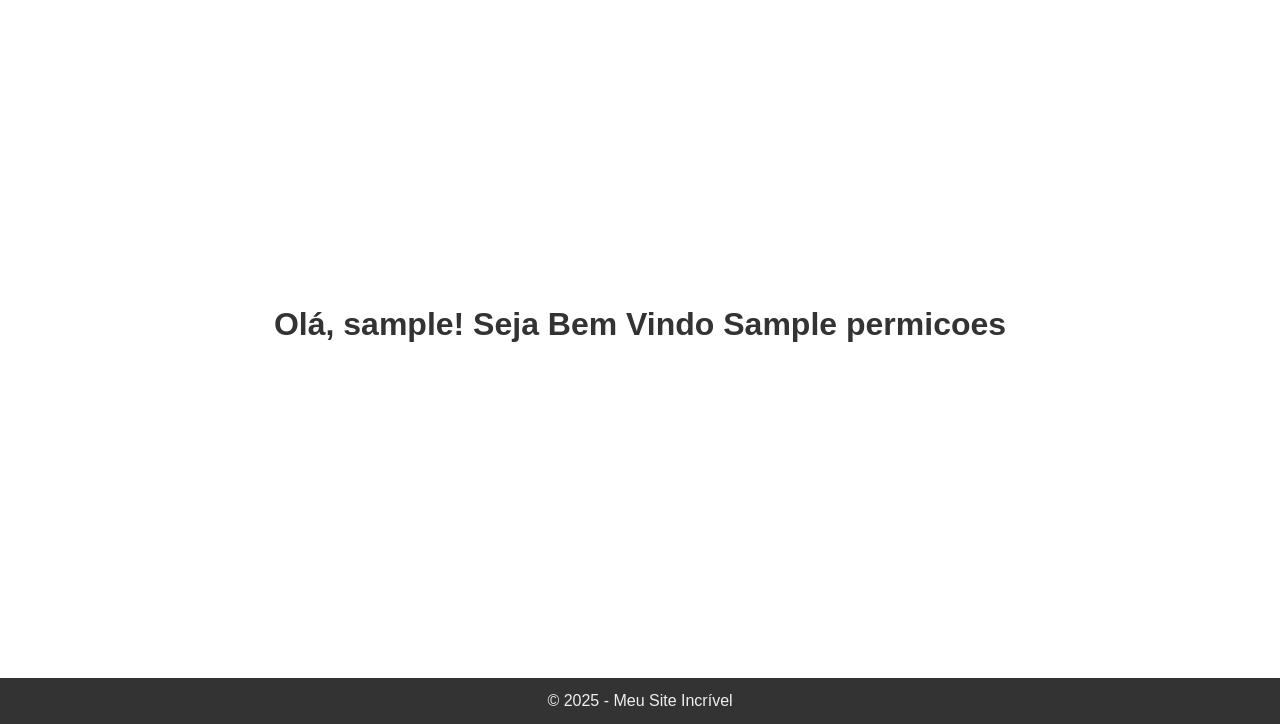
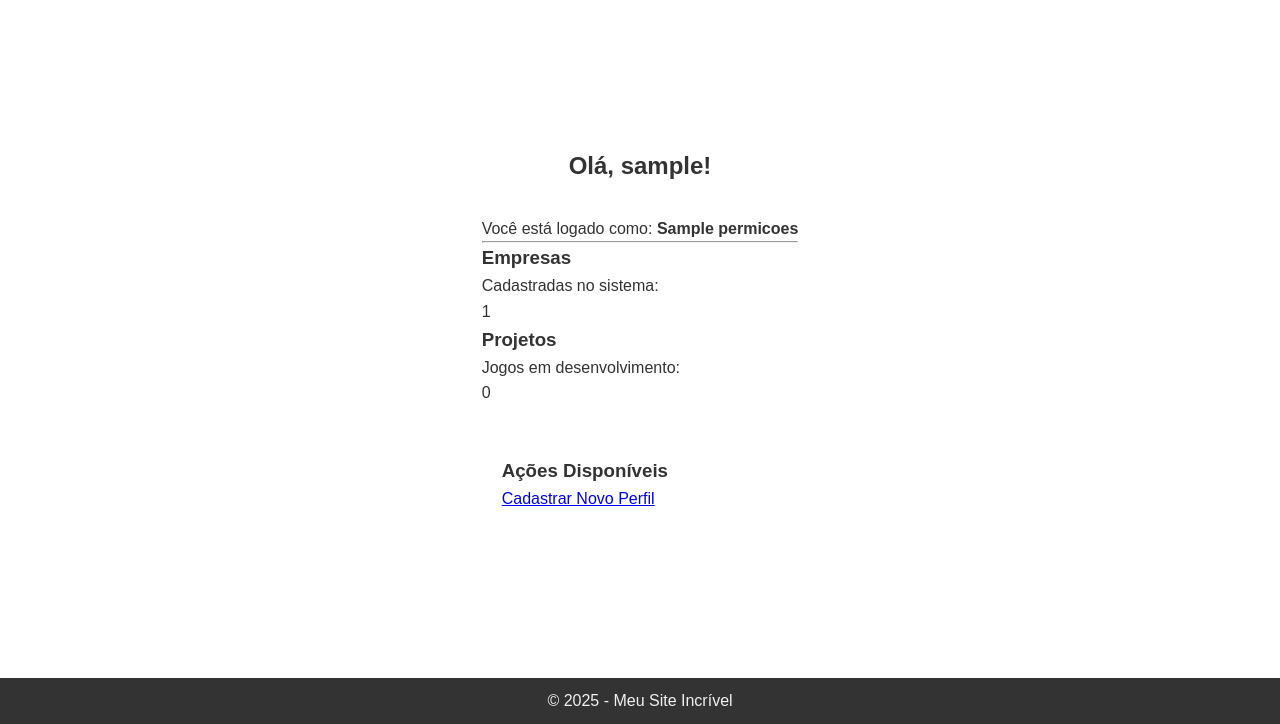
Before and after one commit to thiago-de-mattos/Projeto-Integrador, a Django app: template templates/home.html in a window 1280 px wide. Shown: the part 76-800 px from the top of the page. Run offline with Django 5.2, Linux system fonts and the light colour scheme; a user stored in the database is signed in; tables that the repository leaves empty hold one stand-in row (values such as "Sample post"); the template is opened without the code that fills it: most values are stand-ins (such as "Sample title", 1, 10 or a date in 2020).

Commit message:
feat: incluindo mais informações na página home

```diff
--- a/templates/home.html
+++ b/templates/home.html
@@ -1,6 +1,45 @@
 {% extends 'base.html' %}
+{% load static %}
+
+{% block title %}Home - AC Jogos{% endblock %}
+
 {% block content %}
-<h1>Olá, {{ user.username }}! Seja Bem Vindo {{ permicoes }}</h1>
 
+<div class="dashboard-container">
+    <section class="welcome-header">
+        <h1>Olá, {{ user.username }}!</h1>
+        <p>Você está logado como: <strong>{{ permicoes }}</strong></p>
+    </section>
+
+    <hr>
+
+    <div class="card-grid">
+        <div class="card-stat">
+            <h3>Empresas</h3>
+            <p class="stat-desc">Cadastradas no sistema:</p>
+            <p class="stat-number">{{ total_contas }}</p>
+        </div>
+
+        <div class="card-stat">
+            <h3>Projetos</h3>
+            <p class="stat-desc">Jogos em desenvolvimento:</p>
+            <p class="stat-number">0</p>
+        </div>
+    </div>
+
+    <div class="actions-section" style="margin-top: 30px; background: #fff; padding: 20px; border-radius: 10px;">
+        <h3>Ações Disponíveis</h3>
+        <div class="button-group">
+
+            {% if permicoes == "Diretoria" %}
+                <a href="{% url 'visao_diretoria' %}" class="btn-primary">
+                    Visualizar Painel da Diretoria
+                </a>
+            {% endif %}
+
+            <a href="{% url 'cadastro' %}" class="btn-outline">Cadastrar Novo Perfil</a>
+        </div>
+    </div>
+</div>
 
 {% endblock %}
```
